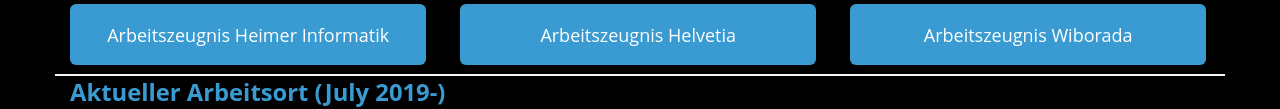
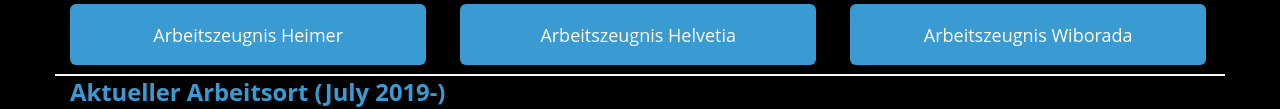
Before and after one commit to ClaudioLutz/before-particle-effects, a plain HTML site: page index.html in a window 1280 px wide. Shown: the part 856-965 px from the top of the page. Drawn offline with nearby package versions, Linux system fonts and the light colour scheme.

Commit message:
text aktualsiert

```diff
--- a/index.html
+++ b/index.html
@@ -100,7 +100,7 @@
                 <div class="row">
                     <div class="col-xs-12 col-sm-4 project">
                         <a href="https://drive.google.com/file/d/1n4MVJKB9i_SoYaqJBnHBEJo3FcC1CtUB/view?usp=sharing"
-                            class="btn btn-primary btn-lg">Arbeitszeugnis Heimer Informatik</a>
+                            class="btn btn-primary btn-lg">Arbeitszeugnis Heimer</a>
                     </div>
                     <div class="col-xs-12 col-sm-4 project">
                         <a href="https://drive.google.com/file/d/18EVygItnb6vmunskVFBARD2ysO6Yyonv/view?usp=sharing"
```
